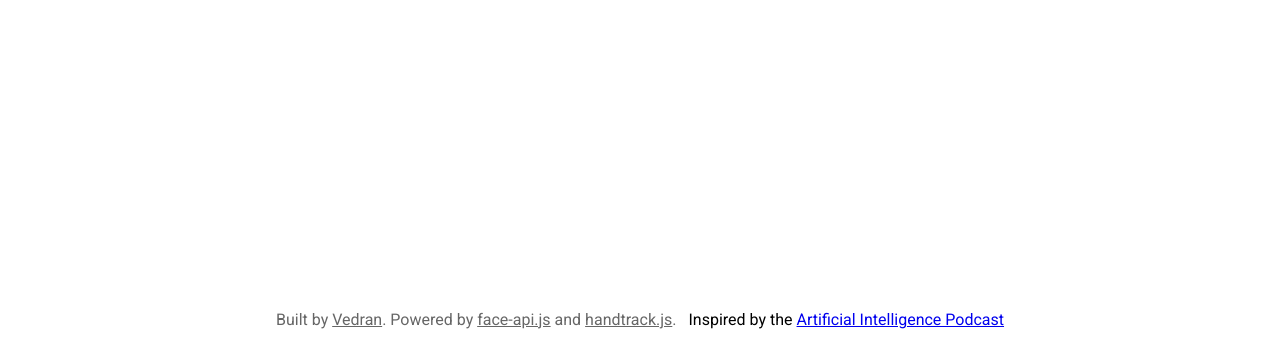
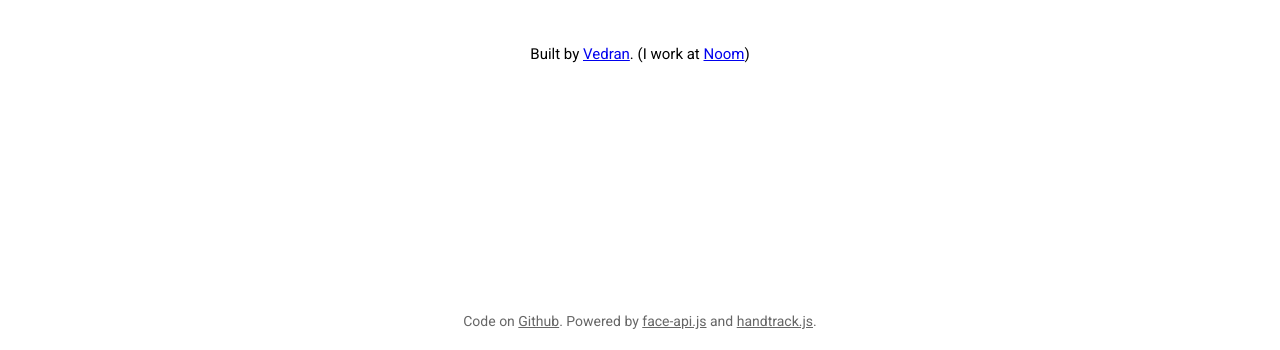
Before and after one commit to vedran/notouchchallenge.com, a plain HTML site: page index.html in a window 1280 px wide. Shown: the part 447-797 px from the top of the page. Drawn offline with nearby package versions, Linux system fonts and the light colour scheme; no server answers; a script that the page names is missing.

Commit message:
Simplify landing style

```diff
--- a/index.html
+++ b/index.html
@@ -85,18 +85,32 @@
             Loading...
           </button>
         </div>
+        <div id="built-by">
+          Built by
+          <a
+            onclick="trackOutboundLink(this)"
+            target="_blank"
+            href="https://vedranb.com"
+            >Vedran</a>.
+          (I work at
+          <a
+            onclick="trackOutboundLink(this)"
+            target="_blank"
+            href="https://www.noom.com"
+            >Noom</a>)
+        </div>
       </div>
     </div>
     <div id="footer">
       <div>
         <div class="footer-first">
-          Built by
+          Code on
           <a
             onclick="trackOutboundLink(this)"
             target="_blank"
-            href="https://vedranb.com"
-            >Vedran</a
-          >. Powered by
+            href="https://github.com/vedran/notouchchallenge.com/"
+            >Github</a>.
+          Powered by
           <a
             onclick="trackOutboundLink(this)"
             target="_blank"
@@ -111,15 +125,6 @@
             >handtrack.js</a
           >.
         </div>
-        <span style="white-space: normal; margin-left: 8px">
-          Inspired by the
-          <a
-            onclick="trackOutboundLink(this)"
-            target="_blank"
-            href="https://www.youtube.com/lexfridman"
-            >Artificial Intelligence Podcast</a
-          >
-        </span>
       </div>
     </div>
     <script src="tracking.js"></script>
--- a/styles.css
+++ b/styles.css
@@ -157,6 +157,7 @@ button {
   text-align: center;
   padding: 0px 8px 24px 8px;
   z-index: 1;
+  font-size: 14px;
 }
 
 #footer .footer-first {
@@ -168,3 +169,8 @@ button {
   display: inline-block;
   color: #666666;
 }
+
+#built-by {
+  font-size: 15px;
+  margin-top: 48px;
+}
```
